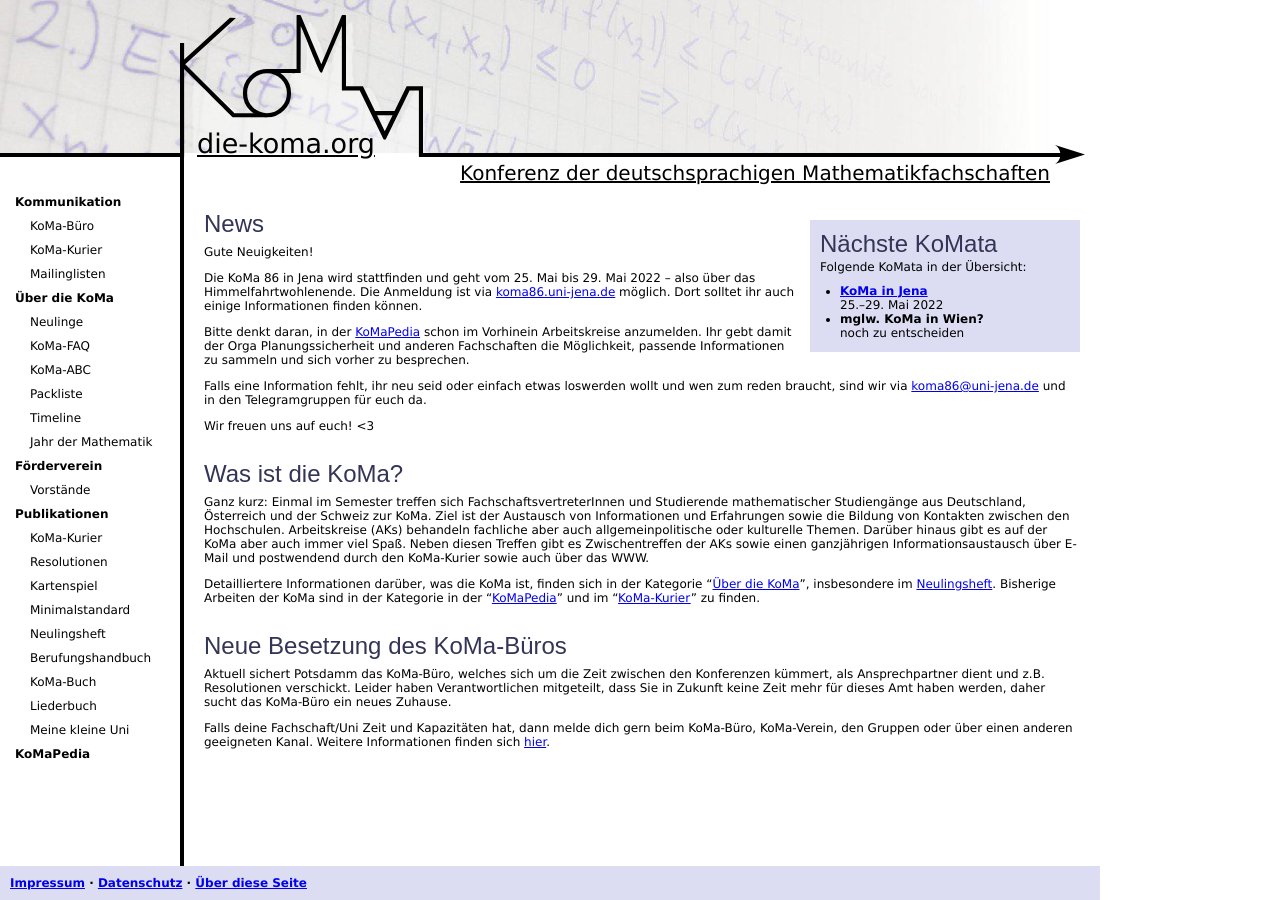
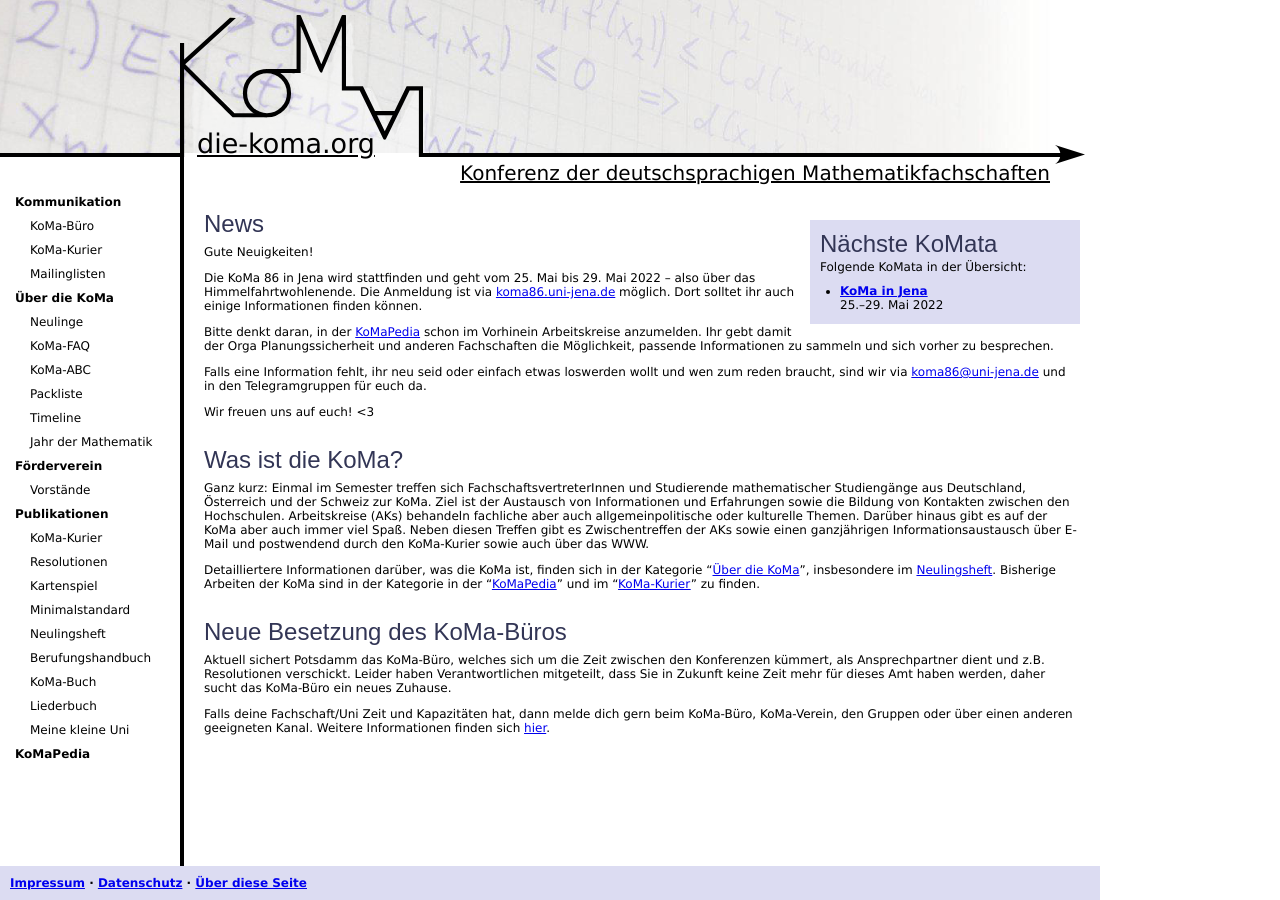
Before and after one commit to Die-KoMa/die-koma.org, a Jekyll site: the page built from index.md, in a window 1280 px wide. Built offline with Jekyll 4.4.1, drawn with Linux system fonts in a browser that asks for light colours.

Commit message:
"Nächste KoMa" klarer gemacht

```diff
--- a/_includes/next_koma.html
+++ b/_includes/next_koma.html
@@ -6,9 +6,5 @@
         <span class="name"><a href="https://koma86.uni-jena.de">KoMa in Jena</a></span>
         <span class="date">25.–29. Mai 2022</span>
     </li>
-    <li>
-        <span class="name">mglw. KoMa in Wien?</span>
-        <span class="date">noch zu entscheiden</span>
-    </li>
   </ul>
 </div>
```
